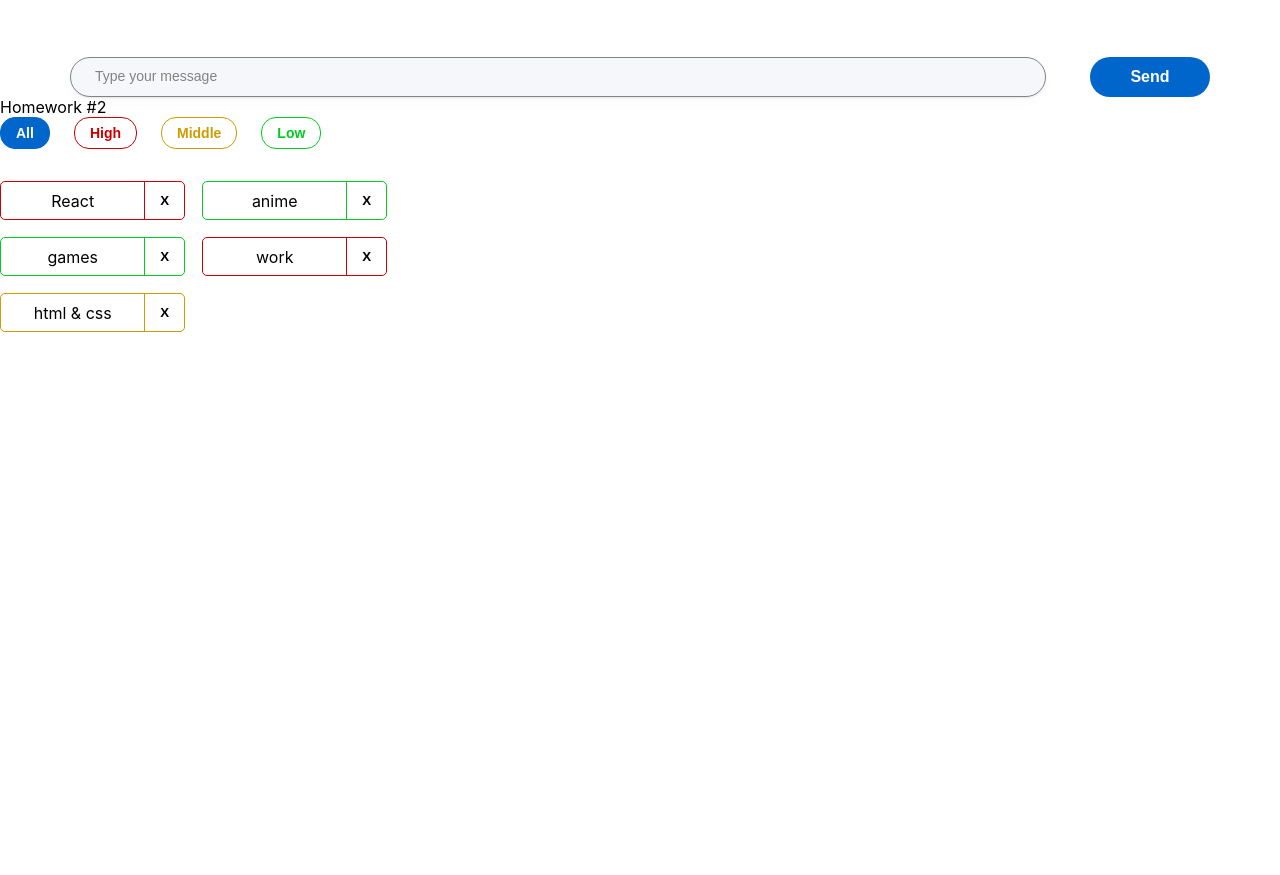
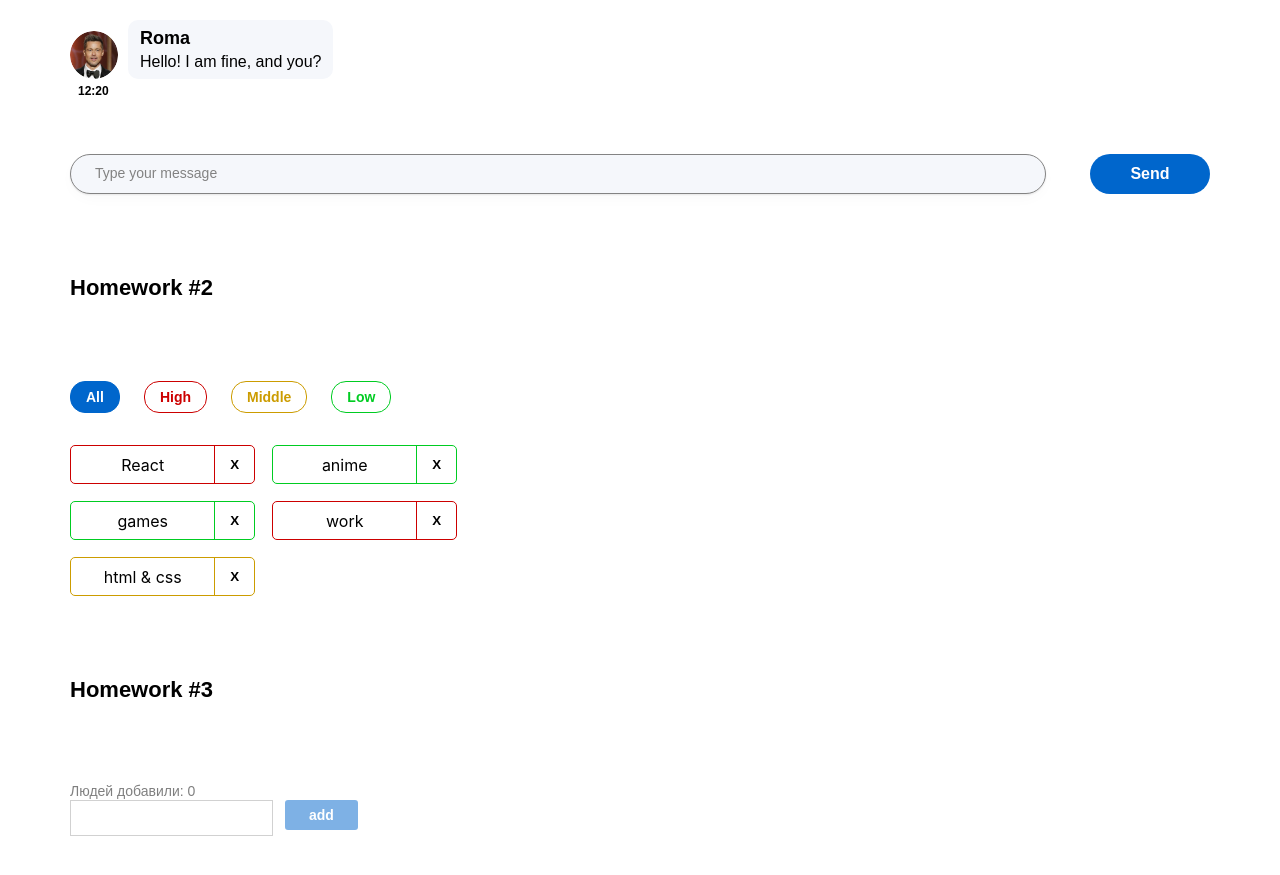
Before and after one commit to ElenaWebDev984/HW-Sprint_2, a React (Create React App) app: page / in a window 1280 px wide. Shown: the part 205-1080 px from the top of the page. Before the commit the page ends 800 px from the top, so only its background shows below. Built offline with nearby package versions, Linux system fonts and the light colour scheme.

Commit message:
HW3 completed

```diff
--- a/src/s1-main/App.module.css
+++ b/src/s1-main/App.module.css
@@ -1,11 +1,18 @@
 .App {
     --header_height: 60px;
+    width: 1280px;
 }
 
 .hw {
-
+    padding: 70px;
 }
 
 .hwTitle {
-
+    font-family: 'Montserrat', sans-serif;
+    font-style: normal;
+    font-weight: 600;
+    font-size: 22px;
+    line-height: 27px;
+    color: #000000;
+    padding: 10px 70px;
 }
--- a/src/s1-main/App.tsx
+++ b/src/s1-main/App.tsx
@@ -2,6 +2,7 @@
 import s from './App.module.css'
 import HW1 from '../s2-homeworks/hw01/HW1'
 import HW2 from "../s2-homeworks/hw02/HW2";
+import HW3 from "../s2-homeworks/hw03/HW3";
 
 function App() {
     return (
@@ -9,7 +10,7 @@
             <HW1/>
             {/*раскомментировать по ходу выполнения*/}
             <HW2/>
-            {/*<HW3/>*/}
+            <HW3/>
             {/*<HW4/>*/}
 
             {/*при выполнении дз 5 и более - закомментировать здесь дз 1-4, так как они есть внутри дз 5*/}
--- a/src/s2-homeworks/hw03/Greeting.module.css
+++ b/src/s2-homeworks/hw03/Greeting.module.css
@@ -1,35 +1,78 @@
 .greetingForm {
+    width: 600px;
 }
 
 .inputAndButtonContainer {
+    display: flex;
+    align-items: flex-start;
+    gap: 12px;
 }
 
 .error {
+    font-family: 'Montserrat', sans-serif;
+    font-weight: 400;
+    font-size: 14px;
+    line-height: 17px;
+    color: #CC0000;
 }
 
 .input {
+    height: 36px;
+    padding: 0 12px;
+    border: 1px #d1d1d1 solid;
 }
 
 .input:focus {
+    border: 2px #d1d1d1 solid;
 }
 
 .errorInput {
+   border: 1px #cc0000 solid;
 }
 
 .button {
+    background: #0066CC;
+    border-radius: 3px;
+    padding: 5px 24px;
+    font-family: 'Montserrat', sans-serif;
+    font-weight: 600;
+    font-size: 14px;
+    line-height: 20px;
+    color: #FFFFFF;
+    border: none;
+    cursor: pointer;
 }
 
 .button:focus {
+
 }
 
 .button:active {
+
 }
 
 .button:disabled {
+    opacity: 0.5;
+    cursor: not-allowed;
 }
 
 .text {
+    font-family: 'Montserrat', sans-serif;
+    font-style: normal;
+    font-weight: 400;
+    font-size: 14px;
+    line-height: 17px;
+    color: rgba(0, 0, 0, 0.5);
+
+
 }
 
 .greeting {
+    font-family: 'Montserrat', sans-serif;
+    font-weight: 500;
+    font-size: 14px;
+    line-height: 17px;
+    color: #000000;
+
+
 }
--- a/src/s2-homeworks/hw03/Greeting.tsx
+++ b/src/s2-homeworks/hw03/Greeting.tsx
@@ -2,14 +2,14 @@
 import s from './Greeting.module.css'
 
 type GreetingPropsType = {
-    name: any // need to fix any
-    setNameCallback: any // need to fix any
-    addUser: any // need to fix any
-    onBlur: any // need to fix any
-    onEnter: any // need to fix any
-    error: any // need to fix any
-    totalUsers: any // need to fix any
-    lastUserName?: any // need to fix any
+    name: string // need to fix any
+    setNameCallback: (e: ChangeEvent<HTMLInputElement>) => void // need to fix any
+    addUser: () => void // need to fix any
+    onBlur: () => void // need to fix any
+    onEnter: (e: KeyboardEvent<HTMLInputElement>) => void // need to fix any
+    error: string // need to fix any
+    totalUsers: number // need to fix any
+    lastUserName?: string // need to fix any
 }
 
 // презентационная компонента (для верстальщика)
@@ -25,7 +25,7 @@
         lastUserName,
     } // деструктуризация пропсов
 ) => {
-    const inputClass = s.errorInput // need to fix with (?:)
+    const inputClass = error ? s.errorInput : s.input // need to fix with (?:)
 
     return (
         <div id={'hw3-form'} className={s.greetingForm}>
--- a/src/s2-homeworks/hw03/GreetingContainer.tsx
+++ b/src/s2-homeworks/hw03/GreetingContainer.tsx
@@ -3,34 +3,46 @@
 import { UserType } from './HW3'
 
 type GreetingContainerPropsType = {
-    users: any // need to fix any
-    addUserCallback: any // need to fix any
+    users: UserType[] // need to fix any
+    addUserCallback: (name: string) => void // need to fix any
 }
 
-export const pureAddUser = (name: any, setError: any, setName: any, addUserCallback: any) => {
+export const pureAddUser = (name: string, setError: (error: string) =>void, setName: (name: string) =>void, addUserCallback: (name: string) =>void) => {
     // если имя пустое - показать ошибку, иначе - добавить юзера и очистить инпут
+    if (name.trim() === '') {
+        setError('Name is required')
+    } else {
+        addUserCallback(name)
+        setName('')
+    }
 }
 
-export const pureOnBlur = (name: any, setError: any) => { // если имя пустое - показать ошибку
+export const pureOnBlur = (name: string, setError: (error: string) => void) => { // если имя пустое - показать ошибку
+    if (name.trim() === '') {
+        setError('Ошибка! Введите имя!')
+    }
 }
 
 export const pureOnEnter = (e: any, addUser: any) => { // если нажата кнопка Enter - добавить
+    if (e.key === 'Enter') {
+        addUser()
+    }
 }
 
 // более простой и понятный для новичков
 // function GreetingContainer(props: GreetingPropsType) {
 
-// более современный и удобный для про :)
+// более современный и удобный для про:)
 const GreetingContainer: React.FC<GreetingContainerPropsType> = ({
     users,
     addUserCallback,
 }) => {
     // деструктуризация пропсов
-    const [name, setName] = useState<any>('') // need to fix any
-    const [error, setError] = useState<any>('') // need to fix any
+    const [name, setName] = useState<string>('') // need to fix any
+    const [error, setError] = useState<string>('') // need to fix any
 
-    const setNameCallback = (e: any) => { // need to fix any
-        setName('some name') // need to fix
+    const setNameCallback = (e: ChangeEvent<HTMLInputElement>) => { // need to fix any
+        setName(e.currentTarget.value) // need to fix
 
         error && setError('')
     }
@@ -42,12 +54,12 @@
         pureOnBlur(name, setError)
     }
 
-    const onEnter = (e: any) => {
+    const onEnter = (e: KeyboardEvent<HTMLInputElement>) => {
         pureOnEnter(e, addUser)
     }
 
-    const totalUsers = 0 // need to fix
-    const lastUserName = 'some name' // need to fix
+    const totalUsers = users.length // need to fix
+    const lastUserName = users.length > 0 ? users[users.length - 1].name : '' // need to fix
 
     return (
         <Greeting
--- a/src/s2-homeworks/hw03/HW3.tsx
+++ b/src/s2-homeworks/hw03/HW3.tsx
@@ -2,6 +2,7 @@
 import { v1 } from 'uuid'
 import s2 from '../../s1-main/App.module.css'
 import GreetingContainer from './GreetingContainer'
+import user from "../hw08/User";
 
 /*
 * 1 - описать тип UserType
@@ -19,20 +20,22 @@
 
 // types
 export type UserType = {
-    _id: any // need to fix any
-    name: any // need to fix any
+    _id: string // need to fix any
+    name: string // need to fix any
 }
 
-export const pureAddUserCallback = (name: any, setUsers: any, users: any) => { // need to fix any
-    const user = { // need to fix
+export const pureAddUserCallback = (name: string, setUsers: (users: UserType[]) => void, users: UserType[]) => { // need to fix any
+    const user: UserType = { // need to fix
+        _id: v1(),
+        name: name,
     }
     setUsers([...users, user])
 }
 
 const HW3 = () => {
-    const [users, setUsers] = useState<any>([]) // need to fix any
+    const [users, setUsers] = useState<UserType[]>([]) // need to fix any
 
-    const addUserCallback = (name: any) => { // need to fix any
+    const addUserCallback = (name: string) => { // need to fix any
         pureAddUserCallback(name, setUsers, users)
     }
 
```
